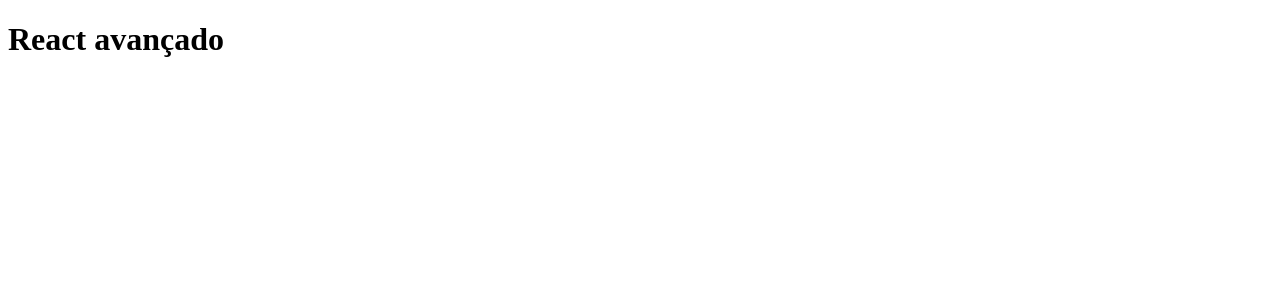
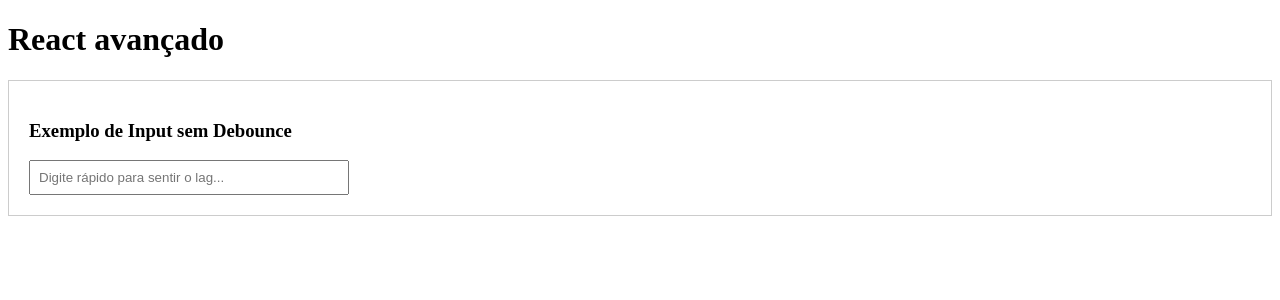
Before and after one commit to rogeriobispo/advanced-react, a React (Vite) app: page / in a window 1280 px wide. Shown: the top 300 px of the page. Built offline with nearby package versions, Linux system fonts and the light colour scheme.

Commit message:
feat: versão sem debounce

```diff
--- a/src/App.tsx
+++ b/src/App.tsx
@@ -1,8 +1,11 @@
+import SearchInput from "./component/SearchInput";
+
 function App() {
 
   return (
     <>
       <h1>React avançado</h1>
+      <SearchInput />
     </>
   )
 }
--- /dev/null
+++ b/src/component/SearchInput/index.tsx
@@ -0,0 +1,29 @@
+import { useState, useEffect } from "react";
+
+const SearchInput = () => {
+  const [query, setQuery] = useState("");
+
+  useEffect(() => {
+    if (query.length > 0) {
+      console.log(`Buscando por: "${query}"...`);
+
+      const startTime = performance.now();
+      while (performance.now() - startTime < 150) { }
+    }
+  }, [query]);
+
+  return (
+    <div style={{ padding: "20px", border: "1px solid #ccc", marginTop: "20px" }}>
+      <h3>Exemplo de Input sem Debounce</h3>
+      <input
+        type="text"
+        value={query}
+        onChange={(e) => setQuery(e.target.value)}
+        placeholder="Digite rápido para sentir o lag..."
+        style={{ padding: "8px", width: "300px" }}
+      />
+    </div>
+  );
+};
+
+export default SearchInput;
```
